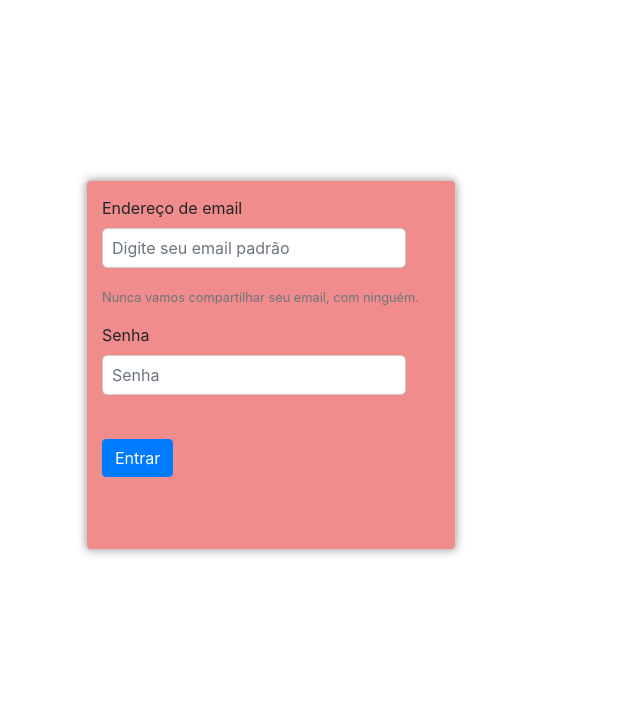
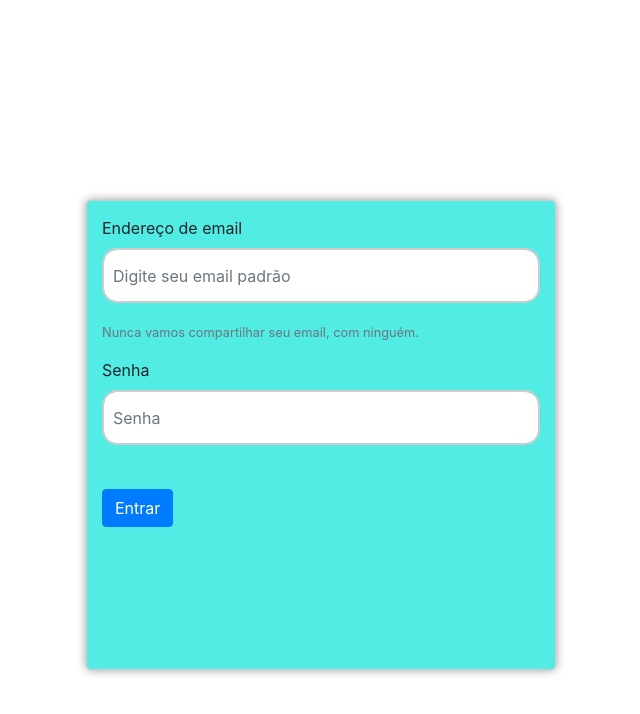
Before and after one commit to kalecio/contaazul, a PHP site: page /contaazul/login in a window 1280 px wide. Shown: the top 714 px of the page, without its empty margins (404-1044 px from the left). Run offline with PHP 8.4, Linux system fonts and the light colour scheme; some libraries are stand-ins or nearby versions.

Commit message:
configurando novos ádrões para tela de login

```diff
--- a/assets/css/login.css
+++ b/assets/css/login.css
@@ -33,31 +33,33 @@ body {
 }
 
 .AreaLogin {
+    margin-top: 5px;
     width: 470px;
-    height: 570px;
+    height: 470px;
     /* background-color: #eeeeee; */
     position: absolute;
     left: 50%;
-    top: 30px;
+    top: 50px;
     margin-left: -150px;
     margin-top: 150px;
     border-radius: 5px;
     box-shadow: 0px 0px 10px #999;
     border: 1px solid #ccc;
     padding: 15px;
+    background-color: rgb(81, 236, 228);
 }
 
 .AreaLogin input[type="email"],
 .AreaLogin input[type="password"] {
-    width: 90%;
-    height: 40px;
+    width: 100%;
+    height: 55px;
     outline: 0;
     font-size: 16px;
     padding-left: 9px;
     padding-right: 9px;
     margin-bottom: 20px;
-    border-radius: 5px;
-    border: 1px solid #ccc;
+    border-radius: 15px;
+    border: 2px solid #ccc;
 }
 
 .AreaLogin input[type="submit"] {
@@ -80,7 +82,7 @@ body {
     border: 2px, solid #0e0d0d;
     padding: 10px;
     border-radius: 5px;
-    background-color: #FF9999;
+    background-color: rgb(248, 81, 81);
     color: rgb(19, 18, 18);
     margin-top: 20px;
 }
--- a/assets/css/style.css
+++ b/assets/css/style.css
@@ -33,8 +33,9 @@ body {
 }
 
 .AreaLogin {
+    margin-top: 15px;
     width: 370px;
-    height: 370px;
+    height: 420px;
     background-color: #f08c8c;
     position: absolute;
     left: 50%;
@@ -49,8 +50,8 @@ body {
 
 .AreaLogin input[type="email"],
 .AreaLogin input[type="password"] {
-    width: 90%;
-    height: 40px;
+    width: 100%;
+    height: 50px;
     outline: 0;
     font-size: 16px;
     padding-left: 9px;
--- a/views/login.php
+++ b/views/login.php
@@ -6,7 +6,7 @@
     <meta name="viewport" content="width=device-width, initial-scale=1.0">
     <meta http-equiv="X-UA-Compatible" content="ie=edge">
     <title>Sistema Conta Azul</title>
-    <link href="<?php echo BASE_URL; ?>/assets/css/style.css" rel="stylesheet">
+    <link href="<?php echo BASE_URL; ?>/assets/css/login.css" rel="stylesheet">
     <script src="https://cdn.jsdelivr.net/npm/vue/dist/vue.js"></script>
     <link rel="stylesheet" href="https://stackpath.bootstrapcdn.com/bootstrap/4.4.1/css/bootstrap.min.css" integrity="sha384-Vkoo8x4CGsO3+Hhxv8T/Q5PaXtkKtu6ug5TOeNV6gBiFeWPGFN9MuhOf23Q9Ifjh" crossorigin="anonymous">
 </head>
```
Also changed, not shown: models/PermissionsModels.php (+28 -26 lines).
